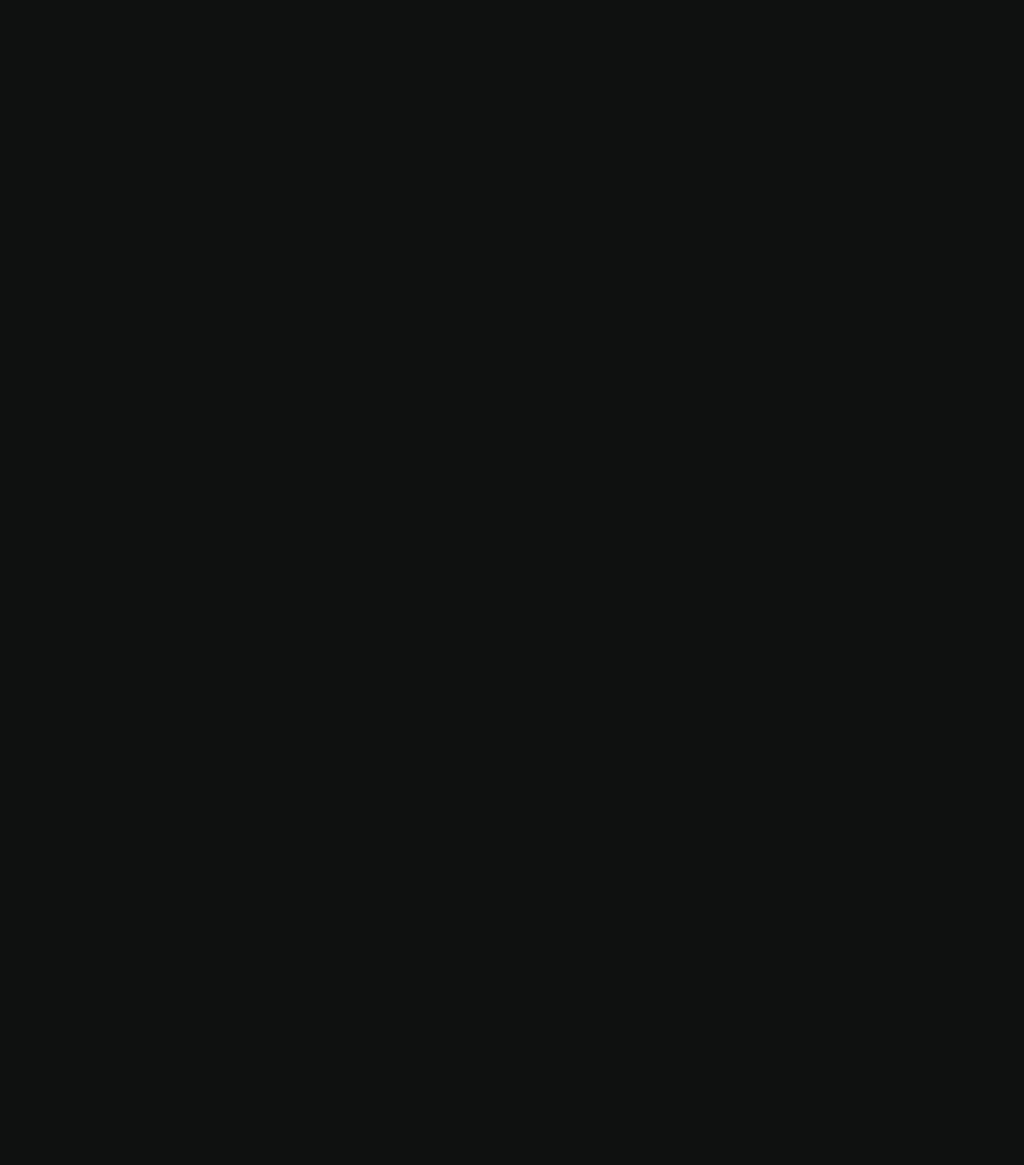
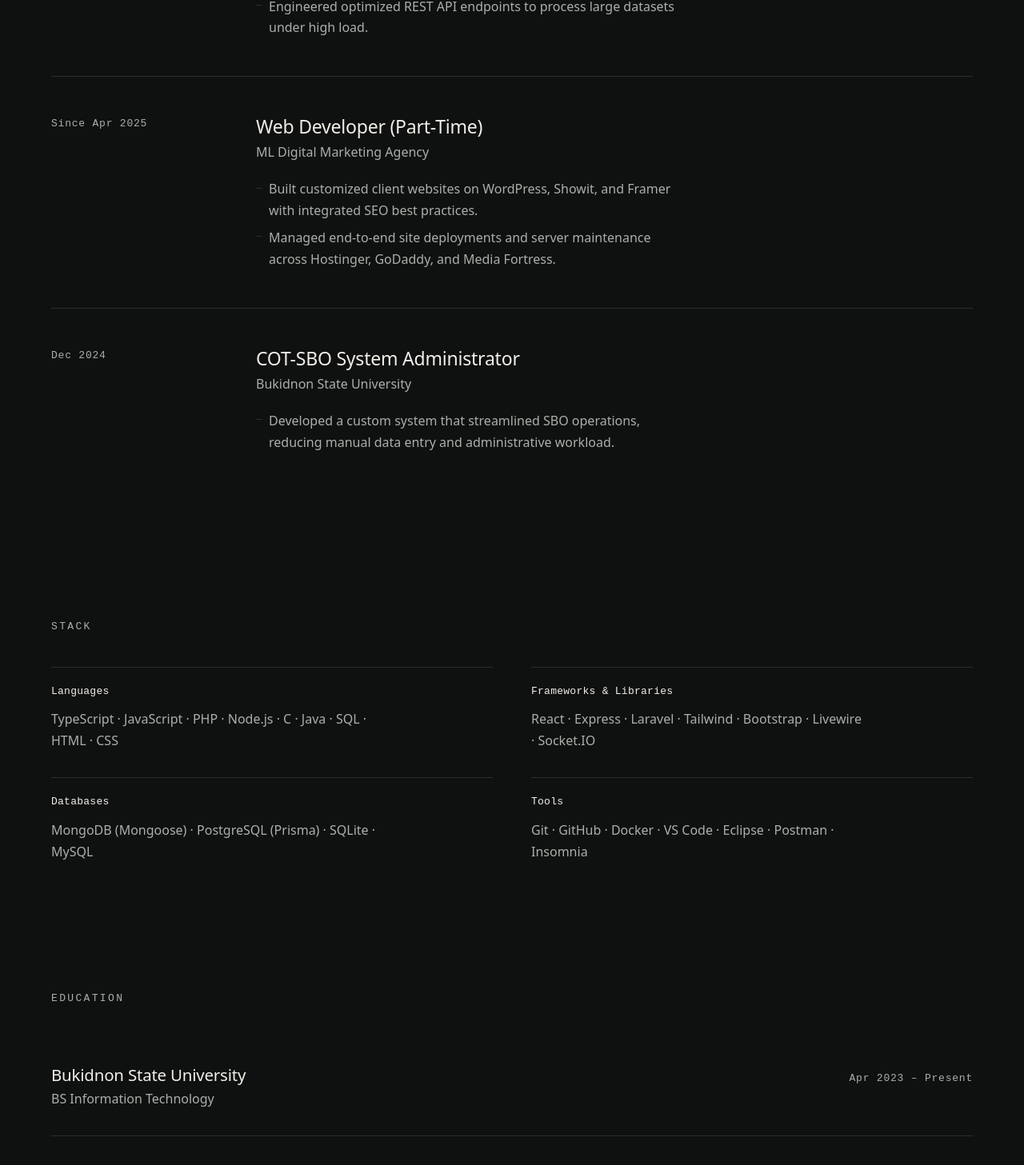
Before and after one commit to FiereEinar/personal-portfolio, a React (Vite) app: page / in a window 1280 px wide. Shown: the part 3090-4547 px from the top of the page at 80% size. Before the commit the page ends 2696 px from the top, so only its background shows below. Built offline with nearby package versions, Linux system fonts and the light colour scheme.

Commit message:
feat: add experience, stack, and education sections

```diff
--- a/src/App.tsx
+++ b/src/App.tsx
@@ -1,6 +1,9 @@
+import Education from "./components/Education";
+import Experience from "./components/Experience";
 import Hero from "./components/Hero";
 import Nav from "./components/Nav";
 import Reveal from "./components/Reveal";
+import Stack from "./components/Stack";
 import Work from "./components/Work";
 
 export default function App() {
@@ -17,6 +20,15 @@ export default function App() {
         <Reveal>
           <Work />
         </Reveal>
+        <Reveal>
+          <Experience />
+        </Reveal>
+        <Reveal>
+          <Stack />
+        </Reveal>
+        <Reveal>
+          <Education />
+        </Reveal>
       </main>
     </>
   );
--- /dev/null
+++ b/src/components/Education.tsx
@@ -0,0 +1,40 @@
+import { profile } from "../data/profile";
+
+export default function Education() {
+  return (
+    <section
+      id="education"
+      aria-labelledby="education-label"
+      className="scroll-mt-20 px-6 py-16 mid:px-10 mid:py-20"
+    >
+      <div className="mx-auto max-w-6xl">
+        <p
+          id="education-label"
+          className="font-mono text-[0.8125rem] tracking-[0.18em] text-muted uppercase"
+        >
+          Education
+        </p>
+
+        <div className="mt-10">
+          {profile.education.map((entry) => (
+            <div
+              key={entry.school}
+              className="border-t border-line py-8 first:border-t-0 mid:grid mid:grid-cols-[1fr_13rem] mid:items-baseline mid:gap-12"
+            >
+              <div>
+                <h2 className="text-[clamp(1.125rem,1.6vw,1.375rem)] leading-[1.3] tracking-[-0.01em] text-ink">
+                  {entry.school}
+                </h2>
+                <p className="mt-1 text-base leading-[1.65] text-muted">{entry.program}</p>
+              </div>
+
+              <p className="mt-2 font-mono text-[0.8125rem] tracking-[0.06em] text-muted mid:mt-0 mid:text-right">
+                {entry.period}
+              </p>
+            </div>
+          ))}
+        </div>
+      </div>
+    </section>
+  );
+}
--- /dev/null
+++ b/src/components/Experience.tsx
@@ -0,0 +1,52 @@
+import { profile } from "../data/profile";
+
+export default function Experience() {
+  return (
+    <section
+      id="experience"
+      aria-labelledby="experience-label"
+      className="scroll-mt-20 px-6 py-16 mid:px-10 mid:py-20"
+    >
+      <div className="mx-auto max-w-6xl">
+        <p
+          id="experience-label"
+          className="font-mono text-[0.8125rem] tracking-[0.18em] text-muted uppercase"
+        >
+          Experience
+        </p>
+
+        <div className="mt-10">
+          {profile.experience.map((entry) => (
+            <article
+              key={`${entry.period}-${entry.title}`}
+              className="border-t border-line py-10 first:border-t-0 mid:grid mid:grid-cols-[13rem_1fr] mid:gap-12 mid:py-12"
+            >
+              <p className="font-mono text-[0.8125rem] leading-[1.7] tracking-[0.06em] text-muted">
+                {entry.period}
+              </p>
+
+              <div className="mt-4 mid:mt-0">
+                <h2 className="text-[clamp(1.25rem,1.8vw,1.5rem)] leading-[1.25] tracking-[-0.01em] text-ink">
+                  {entry.title}
+                </h2>
+
+                <p className="mt-1 text-base leading-[1.65] text-muted">{entry.org}</p>
+
+                <ul className="mt-5 max-w-[58ch] space-y-2 text-base leading-[1.65] text-muted">
+                  {entry.points.map((point) => (
+                    <li
+                      key={point}
+                      className="relative pl-4 before:absolute before:top-[0.7em] before:left-0 before:h-px before:w-2 before:bg-line before:content-['']"
+                    >
+                      {point}
+                    </li>
+                  ))}
+                </ul>
+              </div>
+            </article>
+          ))}
+        </div>
+      </div>
+    </section>
+  );
+}
--- /dev/null
+++ b/src/components/Stack.tsx
@@ -0,0 +1,33 @@
+import { profile } from "../data/profile";
+
+export default function Stack() {
+  return (
+    <section
+      id="stack"
+      aria-labelledby="stack-label"
+      className="scroll-mt-20 px-6 py-16 mid:px-10 mid:py-20"
+    >
+      <div className="mx-auto max-w-6xl">
+        <p
+          id="stack-label"
+          className="font-mono text-[0.8125rem] tracking-[0.18em] text-muted uppercase"
+        >
+          Stack
+        </p>
+
+        <dl className="mt-10 grid gap-x-12 gap-y-8 mid:grid-cols-2">
+          {profile.stack.map((group) => (
+            <div key={group.label} className="border-t border-line pt-5">
+              <dt className="font-mono text-[0.8125rem] tracking-[0.02em] text-ink">
+                {group.label}
+              </dt>
+              <dd className="mt-3 max-w-[46ch] text-base leading-[1.7] text-muted">
+                {group.items.join(" · ")}
+              </dd>
+            </div>
+          ))}
+        </dl>
+      </div>
+    </section>
+  );
+}
```
Also changed, not shown: 1 other file (tests, documents, lock files or other folders).
